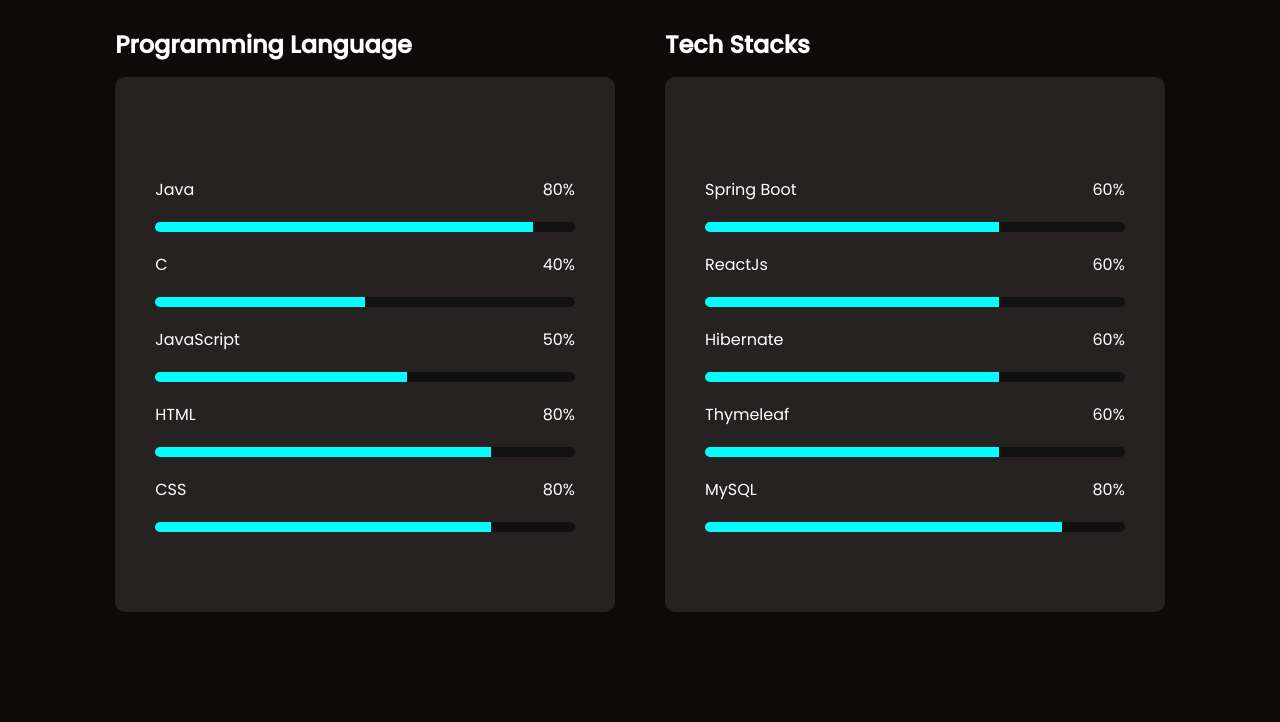
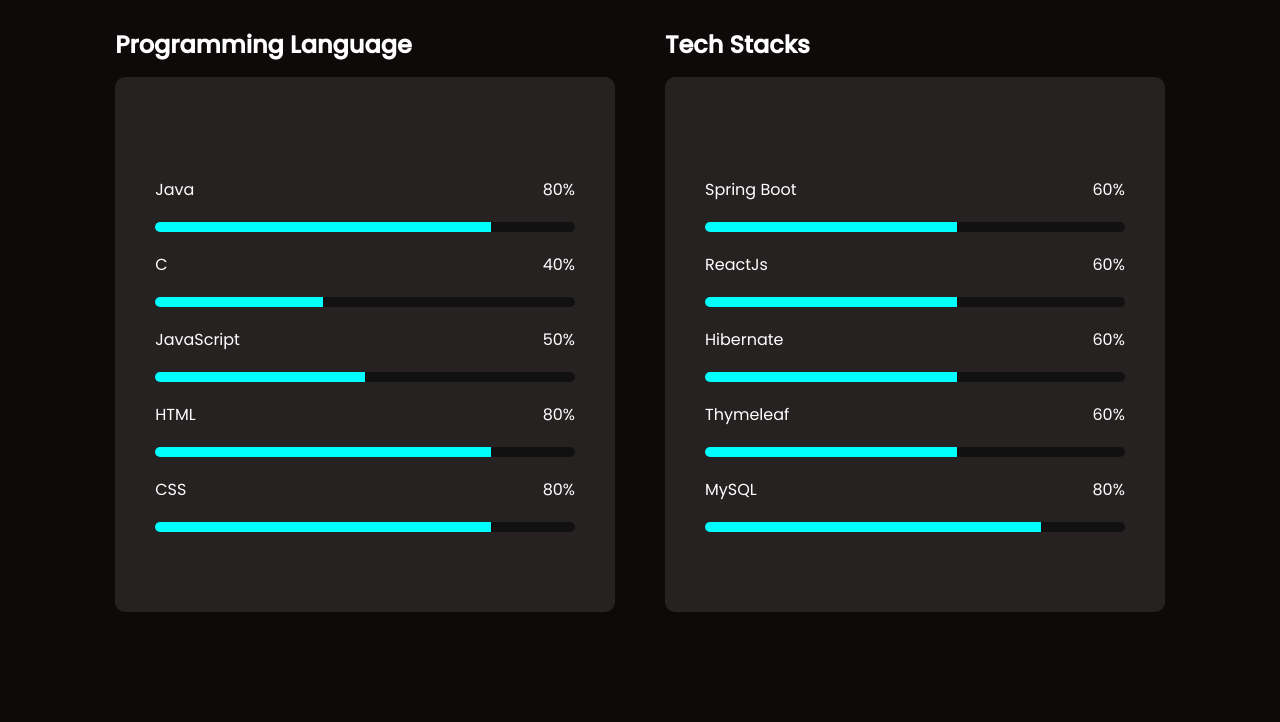
Before and after one commit to RaunakAgarwal18/RaunakAgarwal_Portfolio, a website: page index.html in a window 1280 px wide. Shown: the part 2714-3436 px from the top of the page. Drawn offline with nearby package versions, Linux system fonts and the light colour scheme.

Commit message:
Update style.css

```diff
--- a/style.css
+++ b/style.css
@@ -569,25 +569,25 @@
     background: cyan;
 }
 .bar-1{
-    width: 90%;
+    width: 80%;
 }
 .bar-2{
-    width: 50%;
+    width: 40%;
 }
 .bar-3{
-    width: 60%;
+    width: 50%;
 }
 .bar-4{
     width: 80%;
 }
 .bar-5{
-    width: 70%;
+    width: 60%;
 }
 .bar-6{
     width: 75%;
 }
 .bar-7{
-    width: 85%;
+    width: 80%;
 }
 /* contact section */
 section form{
```
